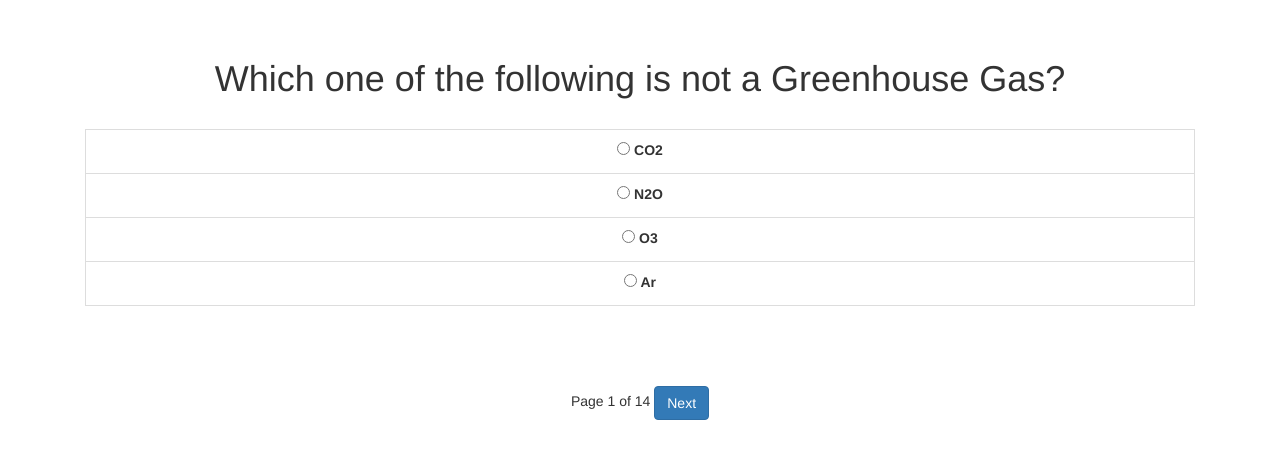
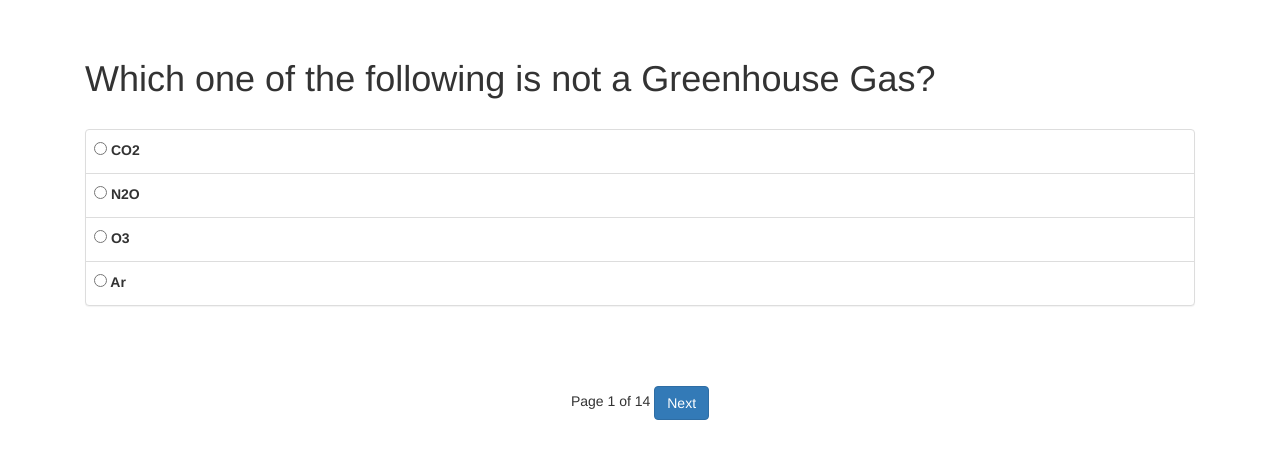
Before and after one commit to ramprasathdgl/QuizApp, a Django app: page /quiz/quiz/ in a window 1280 px wide. Shown: the part 51-510 px from the top of the page. Run offline with Django 3.2, Linux system fonts and the light colour scheme; data comes from the database, SQL or seed files in the repository; some libraries are stand-ins or nearby versions.

Commit message:
Add Rounded corners to table holding choices
Added class panel around table and left alligned the questions and
choices

```diff
--- a/quiz/templates/quiz/questions.html
+++ b/quiz/templates/quiz/questions.html
@@ -18,20 +18,22 @@
 {% csrf_token %}
 {% for form in FORM %}
 {% for field in form %}
-<h1 align=centre>
+<h1 align=left>
     {{ field.label }}
 </h1>
 {% endfor %}
 </br>
-<table class="table table-hover table-bordered" >
+<div class="panel panel-default">
+  <table class="table table-hover" >
     {% for field in form.title %}
       <tr>
-      <td align=centre>
+        <td align=left>
            {{ field }}
         </td>
       </tr>
     {% endfor %}
   </table>
+</div>
 </br>
 </br>
 {% endfor %}
```
Lines whose indentation alone changed are shown as unchanged.
